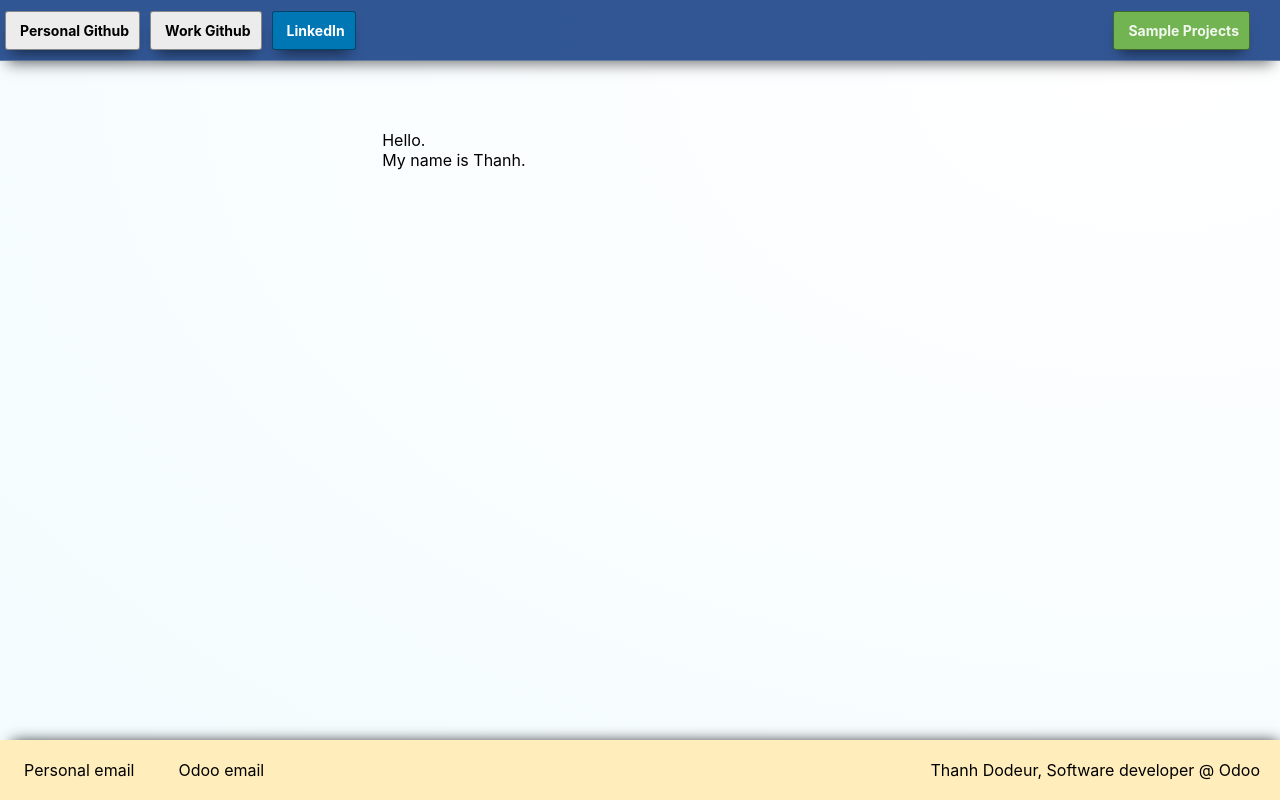
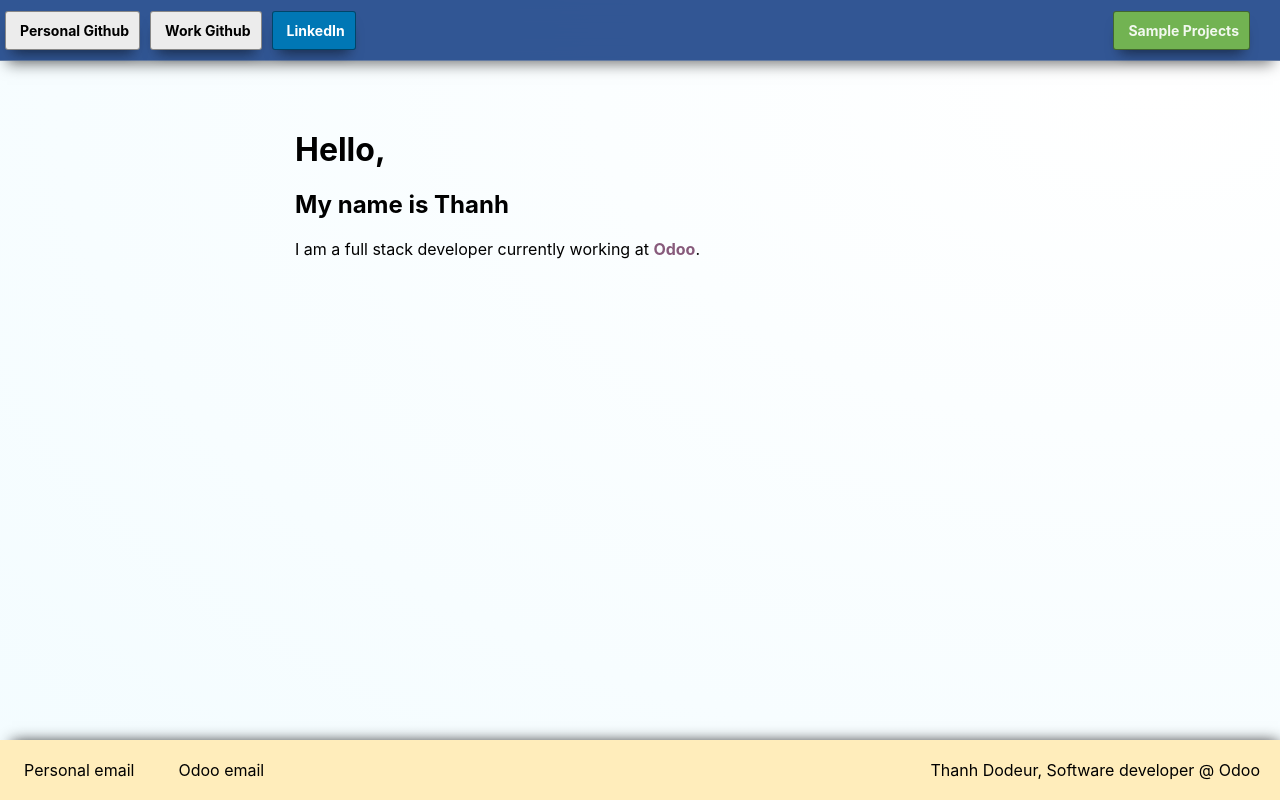
Before and after one commit to ThanhDodeur/home, a React (Create React App) app: page / in a window 1280 px wide. Both pictures are taken after a click on the element 640 px from the left and 400 px from the top of the page. Built offline with nearby package versions, Linux system fonts and the light colour scheme; some icons are missing.

Commit message:
summary update

```diff
--- a/src/App.css
+++ b/src/App.css
@@ -112,6 +112,10 @@
   background-color: #0077b5;
 }
 
+.odoo {
+  color: #875a7b;
+}
+
 .ml-10 {
   margin-left: 10px;
 }
@@ -172,3 +176,7 @@
   margin-left: 2px;
   margin-right: 2px;
 }
+
+a {
+  text-decoration: none;
+}
--- a/src/components/MainPage/MainPage.css
+++ b/src/components/MainPage/MainPage.css
@@ -53,7 +53,6 @@ footer .footer-element {
 }
 
 footer a {
-    text-decoration: none;
     color: black;
 }
 
--- a/src/components/NavBar/NavBar.css
+++ b/src/components/NavBar/NavBar.css
@@ -19,7 +19,6 @@
 
 .navbar a {
     color: white;
-    text-decoration: none;
 }
 
 .navbar .white a {
--- a/src/components/ProjectBox/ProjectBox.js
+++ b/src/components/ProjectBox/ProjectBox.js
@@ -34,14 +34,14 @@ function ProjectBox(props) {
     ];
 
     const onOpenProject = (url) => {
-        window.open(url) || window.location.replace(url);
+        window.open(url, "_blank") || window.location.replace(url);
     }
 
     return (
         <div className="project-box">
         {projects.map((project, index) => {
             return (
-                <div key={'project_'+index} className="project-tile clickable noselect" onClick={() => { onOpenProject(project.href) }}>
+                <div title={project.name} key={'project_'+index} className="project-tile clickable noselect" onClick={() => { onOpenProject(project.href) }}>
                     <div className="project-text">
                         <h4>{project.name}</h4>
                         {!!project.technologies && (
@@ -50,7 +50,7 @@ function ProjectBox(props) {
                         <div className="project-description">{project.description}</div>
                     </div>
                     <div className="project-thumbnail">
-                        <img src={project.img.src} alt=""></img>
+                        <img {...project.img}/>
                     </div>
                 </div>
             );
--- a/src/components/Summary/Summary.js
+++ b/src/components/Summary/Summary.js
@@ -6,7 +6,9 @@ function Summary(props) {
     return (
         <div className="summary-box">
             <div className="summary-content">
-            {`Hello.\nMy name is Thanh.`}
+                <h1>Hello,</h1>
+                <h2>My name is Thanh</h2>
+                <p>I am a full stack developer currently working at <a href="https://www.odoo.com/" target="new"><b className="odoo">Odoo</b></a>.</p>
             </div>
         </div>
     );
```
